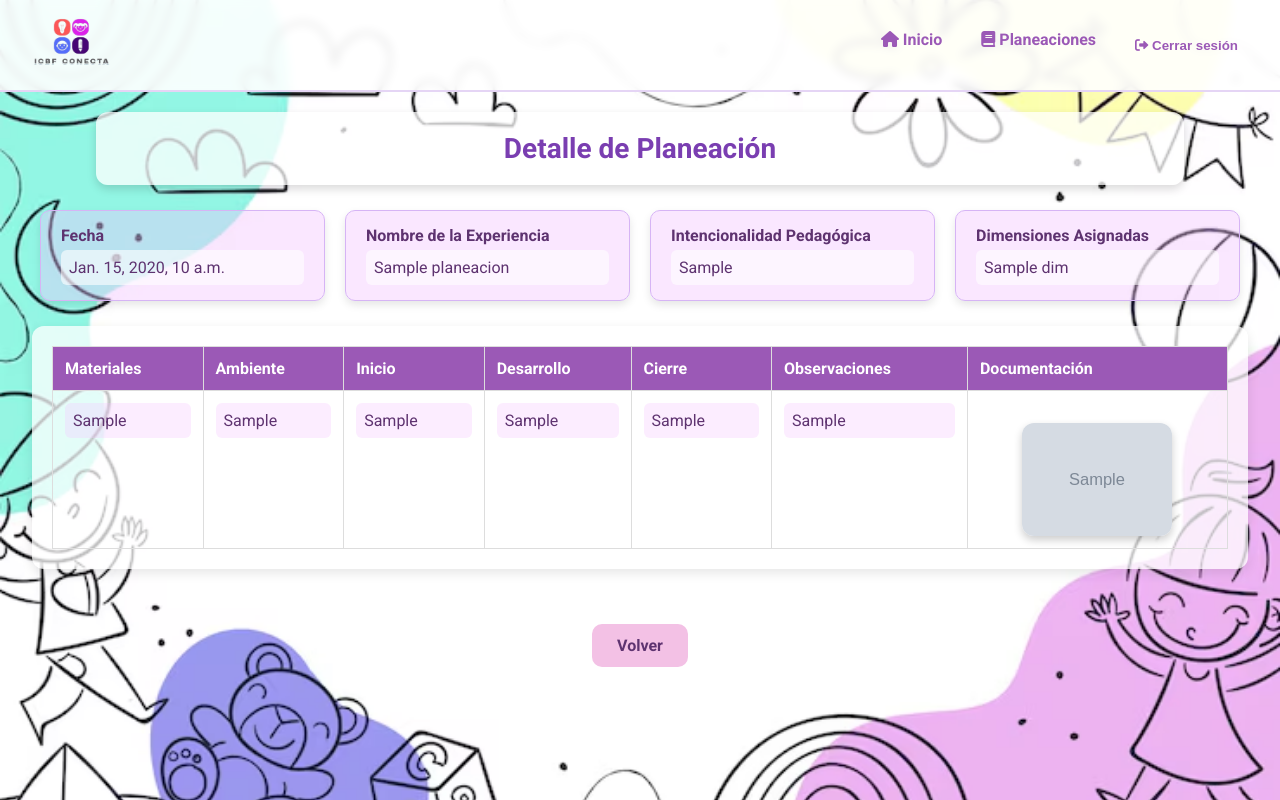
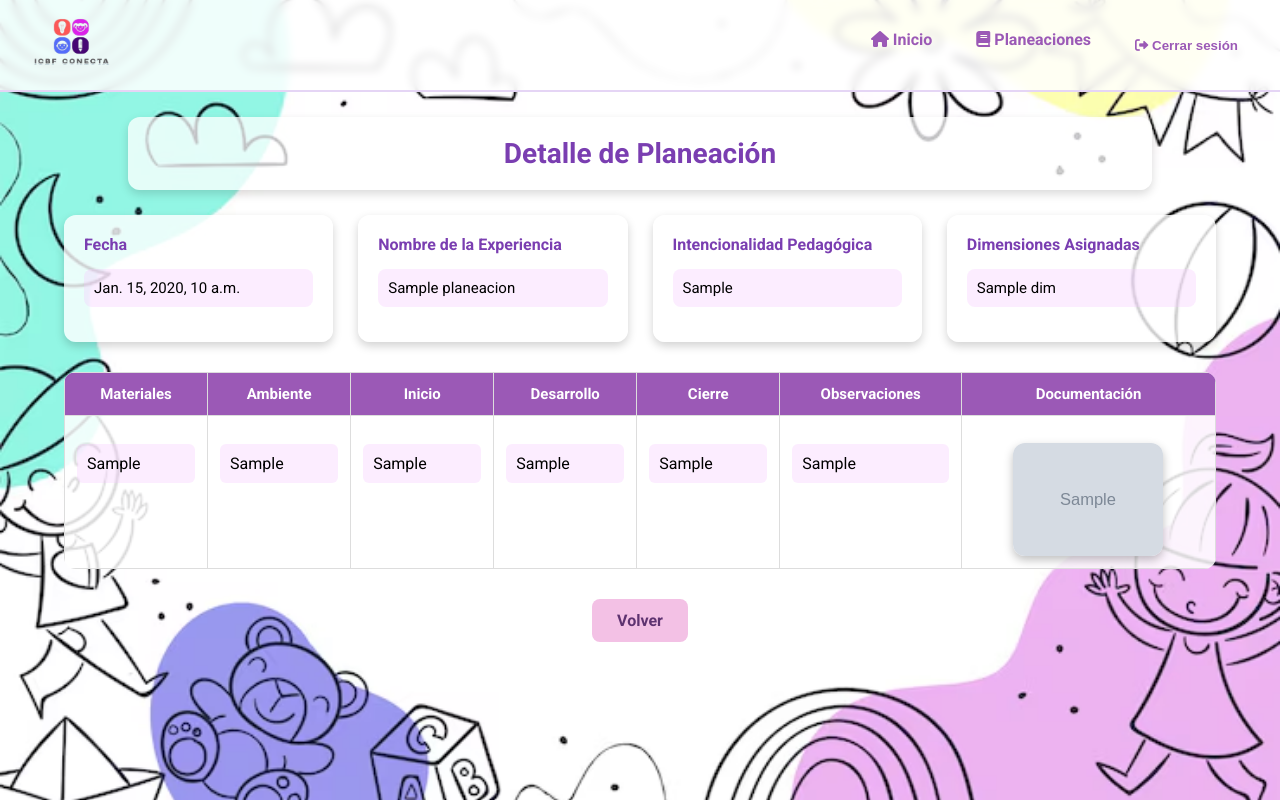
Before and after one commit to nick4466/icbfconectaPython, a Django app: template templates/planeaciones/detalle_planeacion.html in a window 1280 px wide. Run offline with Django 5.2, Linux system fonts and the light colour scheme; the template is opened without the code that fills it: most values are stand-ins (such as "Sample title", 1, 10 or a date in 2020); grey boxes marked "Sample" are stand-in pictures.

Commit message:
ajustes vista detalle de planeación
:3

```diff
--- a/templates/planeaciones/detalle_planeacion.html
+++ b/templates/planeaciones/detalle_planeacion.html
@@ -4,129 +4,281 @@
 <head>
 <meta charset="UTF-8">
 <meta name="viewport" content="width=device-width, initial-scale=1.0">
-<title>Detalle Planeación - ICBF Conecta</title>
+<title>Detalle Planeación</title>
+
 <link href="https://fonts.googleapis.com/css2?family=Roboto:wght@400;700&display=swap" rel="stylesheet">
 <link rel="stylesheet" href="https://cdnjs.cloudflare.com/ajax/libs/font-awesome/6.0.0-beta3/css/all.min.css"/>
+
 <style>
-  * { box-sizing: border-box; margin:0; padding:0; }
+    * { box-sizing: border-box; }
+
     body {
+        margin: 0;
         font-family: 'Roboto', sans-serif;
         background-image: url("{% static 'img/fondito.jpg' %}");
         background-size: cover;
+        background-position: center;
         background-attachment: fixed;
-    color: #5e3370;
     }
 
     header {
-    background-color: rgba(255,255,255,0.9);
-    display:flex;
+        background-color: rgba(255, 255, 255, 0.85);
+        padding: 15px 30px;
+        display: flex;
         justify-content: space-between;
-    align-items:center;
-    padding: 15px 30px;
+        align-items: center;
         border-bottom: 2px solid #e5d5f5;
-    backdrop-filter: blur(5px);
+        backdrop-filter: blur(4px);
     }
-  header img { height:60px; }
+
+    header img { height: 60px; }
 
     nav ul {
-    display:flex;
-    list-style:none;
-    gap:15px;
-  }
-  nav ul li a, nav ul li button {
-    color:#9B59B6;
-    font-weight:bold;
-    text-decoration:none;
-    padding:8px 12px;
-    border-radius:6px;
-    transition:0.3s;
-    background:none; border:none; cursor:pointer;
-  }
-  nav ul li a:hover, nav ul li button:hover { background-color:#f3c1e5; }
-
-  .main-title {
-    text-align:center;
-    font-size:28px;
-    font-weight:bold;
-    margin:20px auto;
-    padding:20px;
-    width:85%;
-    background: rgba(255,255,255,0.75);
-    border-radius:12px;
-    box-shadow:0 4px 10px rgba(0,0,0,0.15);
-    color:#7a3eb1;
+        list-style: none;
+        display: flex;
+        gap: 20px;
+        padding: 0;
+        margin: 0;
     }
 
+    nav ul li a, nav ul li button {
+        text-decoration: none;
+        color: #9B59B6;
+        font-weight: bold;
+        padding: 8px 12px;
+        border-radius: 6px;
+        background: none;
+        border: none;
+        cursor: pointer;
+        transition: background-color .3s ease;
+    }
+
+    nav ul li a:hover, nav ul li button:hover {
+        background-color: #f3c1e5;
+    }
+
+    /* ========= TITULO ========= */
+    .main-title1 {
+        text-align: center;
+        margin: 25px auto;
+        padding: 20px;
+        width: 80%;
+        font-size: 28px;
+        font-weight: bold;
+        color: #7a3eb1;
+        background-color: rgba(255,255,255,0.75);
+        border-radius: 12px;
+        box-shadow: 0 4px 10px rgba(0,0,0,0.15);
+    }
+
+    /* ========= TARJETAS ========= */
     .info-cards {
-    display:grid;
-    grid-template-columns: repeat(auto-fit,minmax(220px,1fr));
-    gap:20px;
-    max-width:1200px;
-    margin: 25px auto;
+        width: 90%;
+        margin: auto;
+        display: grid;
+        grid-template-columns: repeat(auto-fit, minmax(260px, 1fr));
+        gap: 25px;
+        margin-bottom: 30px;
     }
+
     .card {
-    background: rgba(243,196,255,0.4);
-    border-radius:10px;
-    padding:15px 20px;
-    border:1px solid #d6b4f5;
-    box-shadow:0 4px 8px rgba(0,0,0,0.1);
+        padding: 20px;
+        background: rgba(255,255,255,0.80);
+        border-radius: 12px;
+        box-shadow: 0 4px 10px rgba(0,0,0,0.18);
     }
-  .card label { font-weight:bold; display:block; margin-bottom:5px; }
-  .card p { background: rgba(255,255,255,0.6); padding:8px; border-radius:6px; }
 
+    .card label {
+        font-weight: bold;
+        color: #7a3eb1;
+        margin-bottom: 8px;
+        display: block;
+    }
+
+    .card p {
+        background: rgba(243,196,255,0.3);
+        padding: 10px;
+        border-radius: 8px;
+        font-size: 15px;
+    }
+
+    /* ========= TABLA ========= */
     .table-wrapper {
-    max-width:1400px;
-    width:95%;
-    margin:25px auto;
-    overflow-x:auto;
-    background: rgba(255,255,255,0.75);
-    border-radius:12px;
-    padding:20px;
-    box-shadow:0 4px 12px rgba(0,0,0,0.1);
+        width: 90%;
+        margin: auto;
     }
-  table { width:100%; border-collapse:collapse; }
-  th,td { padding:12px; text-align:left; border:1px solid #ddd; vertical-align:top; }
-  th { background:#9B59B6; color:white; }
-  td p { background: rgba(243,196,255,0.3); padding:8px; border-radius:6px; }
 
+    table {
+        width: 100%;
+        border-collapse: collapse;
+        background: rgba(255,255,255,0.85);
+        border-radius: 12px;
+        overflow: hidden;
+    }
+
+    th, td {
+        padding: 12px;
+        border: 1px solid #ddd;
+        vertical-align: top;
+    }
+
+    th {
+        background: #9B59B6;
+        color: white;
+        font-size: 15px;
+    }
+
+    td p {
+        background: rgba(243,196,255,0.3);
+        padding: 10px;
+        border-radius: 6px;
+    }
+
+    /* ========= DOCUMENTOS ========= */
     .documentos {
-    display:flex;
-    flex-wrap:wrap;
-    gap:15px;
-    justify-content:center;
-    margin-top:20px;
+        display: flex;
+        flex-wrap: wrap;
+        gap: 15px;
+        justify-content: center;
+        margin-top: 15px;
     }
+
     .documentos img {
-    max-width:150px;
-    border-radius:12px;
-    box-shadow:0 4px 8px rgba(0,0,0,0.2);
+        max-width: 150px;
+        border-radius: 12px;
+        box-shadow: 0 4px 10px rgba(0,0,0,0.25);
         transition: transform 0.3s ease;
-    cursor:pointer;
+        cursor: pointer;
     }
-  .documentos img:hover { transform: scale(1.5); position:relative; z-index:10; }
 
+    .documentos img:hover {
+        transform: scale(1.5);
+        z-index: 10;
+    }
+
+    /* ========= BOTÓN VOLVER ========= */
     .btn-volver {
-    display:inline-block;
-    text-align:center;
-    background:#f3c1e5;
-    color:#5e3370;
-    font-weight:bold;
-    padding:12px 25px;
-    border-radius:10px;
-    text-decoration:none;
-    margin:30px auto;
-    transition:0.3s;
+        display: inline-block;
+        margin: 30px auto;
+        background-color: #f3c1e5;
+        color: #5e3370;
+        padding: 12px 25px;
+        border-radius: 8px;
+        text-decoration: none;
+        font-weight: bold;
+        transition: 0.3s;
     }
-  .btn-volver:hover { background:#e8a9d6; }
 
-  @media(max-width:768px){
-    .main-title { font-size:24px; width:90%; }
-    .info-cards { grid-template-columns:1fr; }
-    .documentos img { max-width:90%; }
+    .btn-volver:hover {
+        background-color: #e8a9d6;
+    }
+
+    @media(max-width: 768px) {
+        .main-title1 { width: 90%; }
+        .documentos img { max-width: 90%; }
+    }
+
+    /* efectos */
+
+        .fade-in {
+            animation: fadeIn 1s ease forwards;
+            opacity: 0;
+        }
+
+        .slide-up {
+            animation: slideUp 0.9s ease forwards;
+            opacity: 0;
+            transform: translateY(25px);
+        }
+
+        .zoom-in {
+            animation: zoomIn 0.8s ease forwards;
+            opacity: 0;
+            transform: scale(0.8);
+        }
+
+        @keyframes fadeIn {
+            from { opacity: 0; }
+            to   { opacity: 1; }
+        }
+
+        @keyframes slideUp {
+            from { opacity: 0; transform: translateY(35px); }
+            to   { opacity: 1; transform: translateY(0); }
+        }
+
+        @keyframes zoomIn {
+            from { opacity: 0; transform: scale(0.85); }
+            to   { opacity: 1; transform: scale(1); }
+        }
+
+        /* ANIMACIÓN AL CARGAR EL HEADER */
+        header {
+            animation: fadeIn 1.2s ease forwards;
+        }
+
+        /* TÍTULO PRINCIPAL */
+        .main-title {
+            animation: slideUp 1s ease forwards;
+        }
+
+        /* TARJETAS */
+        .info-cards .card {
+            animation: fadeIn 1.2s ease forwards;
+            transition: transform 0.3s ease, box-shadow 0.3s ease;
+        }
+
+        .info-cards .card:hover {
+            transform: translateY(-5px);
+            box-shadow: 0 8px 15px rgba(0,0,0,0.18);
+        }
+
+        /* TABLA */
+        .table-wrapper {
+            animation: slideUp 1.1s ease forwards;
+        }
+
+        /* IMÁGENES DE DOCUMENTACIÓN */
+        .documentos img {
+            animation: zoomIn 0.7s ease forwards;
+            transition: transform 0.4s ease;
+        }
+
+        .documentos img:hover {
+            transform: scale(1.7) rotate(1deg);
+        }
+
+        /* BOTÓN VOLVER */
+        .btn-volver {
+            animation: fadeIn 1.2s ease forwards;
+            transition: transform 0.3s ease, background-color 0.3s ease;
+        }
+
+        .btn-volver:hover {
+            transform: translateY(-3px);
+        }
+
+        /* ANIMACIONES DEL NAV */
+        nav ul li a, nav ul li button {
+            transition: background-color 0.25s ease, transform 0.25s ease;
+        }
+
+        nav ul li a:hover, nav ul li button:hover {
+            transform: scale(1.08);
+        }
+
+        /* SUAVE DEGRADADO AL HACER HOVER EN LA TABLA */
+        table td p:hover {
+            background: rgba(255,255,255,0.85);
+            transition: 0.3s;
         }
 </style>
+
+</style>
 </head>
+
 <body>
+
 <header>
     <img src="{% static 'img/logoSinFondo.png' %}" alt="Logo ICBF Conecta"/>
     <nav>
@@ -143,31 +295,40 @@
     </nav>
 </header>
 
-<div class="main-title">Detalle de Planeación</div>
+<div class="main-title1">Detalle de Planeación</div>
 
+<!-- TARJETAS -->
 <div class="info-cards">
     <div class="card">
         <label>Fecha</label>
         <p>{{ planeacion.fecha }}</p>
     </div>
+
     <div class="card">
         <label>Nombre de la Experiencia</label>
         <p>{{ planeacion.nombre_experiencia }}</p>
     </div>
+
     <div class="card">
         <label>Intencionalidad Pedagógica</label>
         <p>{{ planeacion.intencionalidad_pedagogica }}</p>
     </div>
+
     <div class="card">
         <label>Dimensiones Asignadas</label>
         {% if planeacion.dimensiones.all %}
-      <p>{% for dim in planeacion.dimensiones.all %}{{ dim.nombre }}{% if not forloop.last %}, {% endif %}{% endfor %}</p>
+            <p>
+                {% for dim in planeacion.dimensiones.all %}
+                    {{ dim.nombre }}{% if not forloop.last %}, {% endif %}
+                {% endfor %}
+            </p>
         {% else %}
             <p>No se han asignado dimensiones.</p>
         {% endif %}
     </div>
 </div>
 
+<!-- TABLA -->
 <div class="table-wrapper">
     <table>
         <thead>
@@ -181,6 +342,7 @@
                 <th>Documentación</th>
             </tr>
         </thead>
+
         <tbody>
             <tr>
                 <td><p>{{ planeacion.materiales_utilizar }}</p></td>
```
Also changed, not shown: db.sqlite3. Lines whose indentation alone changed are shown as unchanged.
